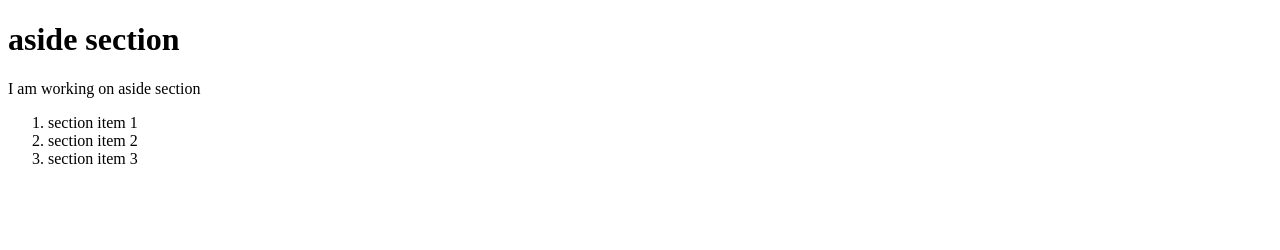
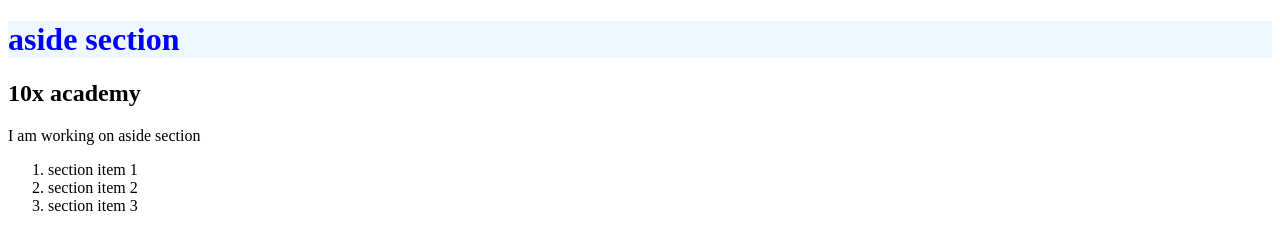
Before and after one commit to naziya7/repo-january, a plain HTML site: page index.html in a window 1280 px wide. Drawn offline with Linux system fonts and the light colour scheme.

Commit message:
css added

```diff
--- a/index.html
+++ b/index.html
@@ -5,9 +5,11 @@
     <meta http-equiv="X-UA-Compatible" content="IE=edge">
     <meta name="viewport" content="width=device-width, initial-scale=1.0">
     <title>simple web page</title>
+    <link rel="stylesheet" href="style.css">
 </head>
 <body>
     <h1>aside section</h1>
+    <h2>10x academy</h2>
     <p>I am working on aside section</p>
     <aside>
         <ol>
--- /dev/null
+++ b/style.css
@@ -0,0 +1,4 @@
+h1{
+    color: blue;
+    background-color: aliceblue;
+}
```
